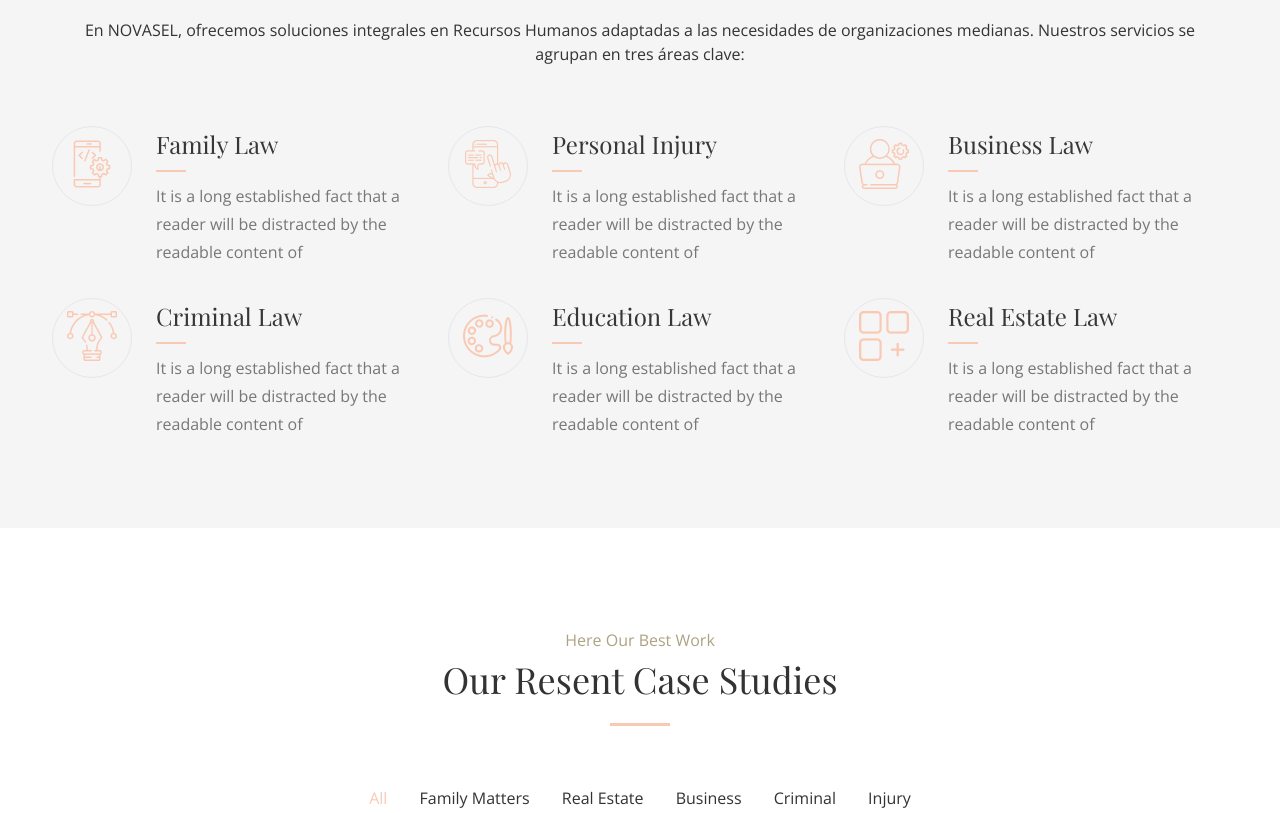
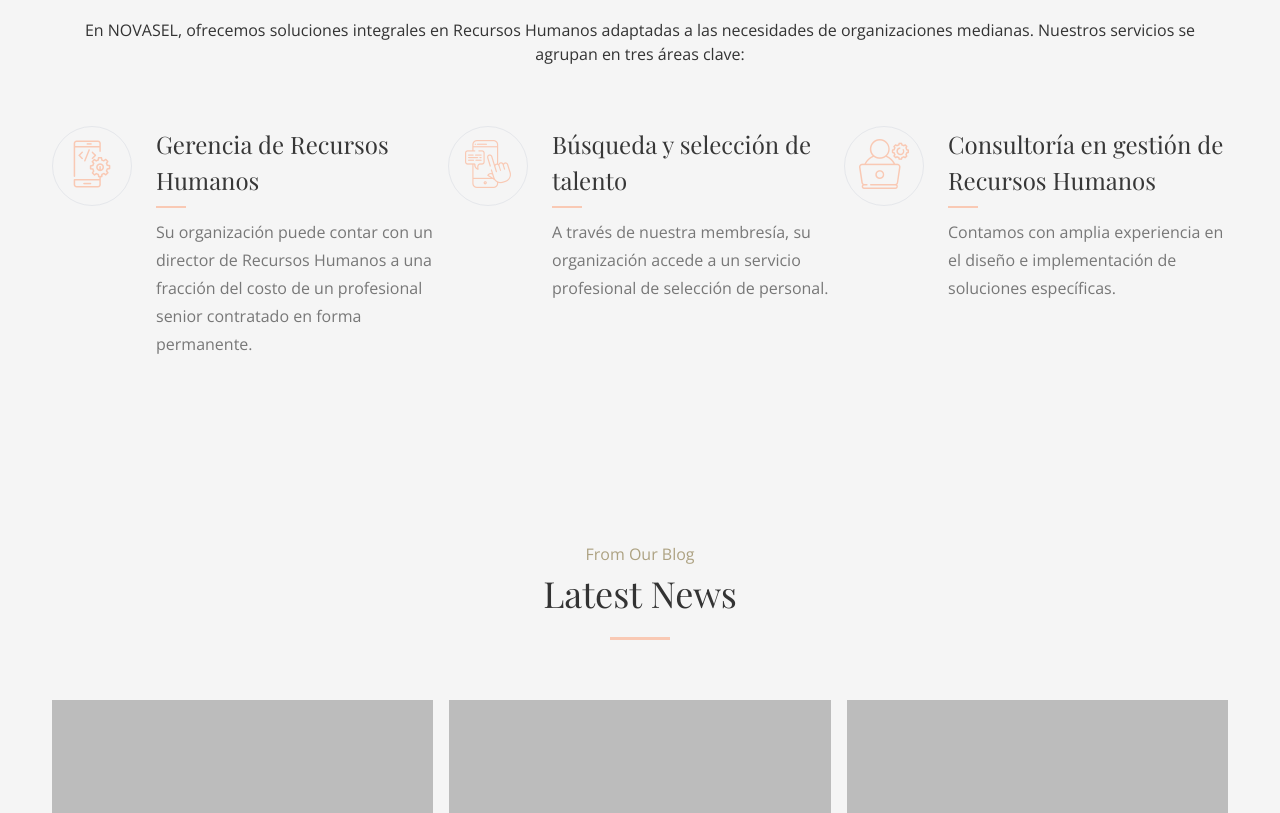
Before and after one commit to ElDT43/novasel-template, a website: page index.html in a window 1280 px wide. Shown: the part 1800-2613 px from the top of the page. Drawn offline with nearby package versions, Linux system fonts and the light colour scheme; files whose address does not match are found by name.

Commit message:
Removed unused code

```diff
--- a/index.html
+++ b/index.html
@@ -342,14 +342,15 @@
                                     <h3
                                         class="text-[#373737] text-[24px] col:text-[20px] font-medium pb-[10px] relative mb-[10px] before:absolute before:content-[''] before:left-0 before:bottom-0 before:w-[30px] before:h-[2px] before:bg-[#f9c9b4]"
                                     >
-                                        Family Law
+                                        Gerencia de Recursos Humanos
                                     </h3>
                                     <p
                                         class="text-[#777] text-[16px] font-normal"
                                     >
-                                        It is a long established fact that a
-                                        reader will be distracted by the
-                                        readable content of
+                                        Su organización puede contar con un
+                                        director de Recursos Humanos a una
+                                        fracción del costo de un profesional
+                                        senior contratado en forma permanente.
                                     </p>
                                 </div>
                             </div>
@@ -371,14 +372,14 @@
                                     <h3
                                         class="text-[#373737] text-[24px] col:text-[20px] font-medium pb-[10px] relative mb-[10px] before:absolute before:content-[''] before:left-0 before:bottom-0 before:w-[30px] before:h-[2px] before:bg-[#f9c9b4]"
                                     >
-                                        Personal Injury
+                                        Búsqueda y selección de talento
                                     </h3>
                                     <p
                                         class="text-[#777] text-[16px] font-normal"
                                     >
-                                        It is a long established fact that a
-                                        reader will be distracted by the
-                                        readable content of
+                                        A través de nuestra membresía, su
+                                        organización accede a un servicio
+                                        profesional de selección de personal.
                                     </p>
                                 </div>
                             </div>
@@ -400,101 +401,15 @@
                                     <h3
                                         class="text-[#373737] text-[24px] col:text-[20px] font-medium pb-[10px] relative mb-[10px] before:absolute before:content-[''] before:left-0 before:bottom-0 before:w-[30px] before:h-[2px] before:bg-[#f9c9b4]"
                                     >
-                                        Business Law
+                                        Consultoría en gestión de Recursos
+                                        Humanos
                                     </h3>
                                     <p
                                         class="text-[#777] text-[16px] font-normal"
                                     >
-                                        It is a long established fact that a
-                                        reader will be distracted by the
-                                        readable content of
-                                    </p>
-                                </div>
-                            </div>
-                        </div>
-                        <div
-                            class="col-span-4 md:col-span-6 sm:col-span-12 mb-5"
-                        >
-                            <div class="group flex sm:mx-[80px] col:mx-0">
-                                <div class="h-[80px] w-[80px]">
-                                    <div
-                                        class="h-[80px] w-[80px] leading-[75px] border border-[rgba(249, 201, 180, .5)] rounded-[50%] text-center"
-                                    >
-                                        <i
-                                            class="fi flaticon-thief text-[50px] col:text-[30px] transition-all text-[#f9c9b4] group-hover:text-[#999]"
-                                        ></i>
-                                    </div>
-                                </div>
-                                <div class="pl-[24px]">
-                                    <h3
-                                        class="text-[#373737] text-[24px] col:text-[20px] font-medium pb-[10px] relative mb-[10px] before:absolute before:content-[''] before:left-0 before:bottom-0 before:w-[30px] before:h-[2px] before:bg-[#f9c9b4]"
-                                    >
-                                        Criminal Law
-                                    </h3>
-                                    <p
-                                        class="text-[#777] text-[16px] font-normal"
-                                    >
-                                        It is a long established fact that a
-                                        reader will be distracted by the
-                                        readable content of
-                                    </p>
-                                </div>
-                            </div>
-                        </div>
-                        <div
-                            class="col-span-4 md:col-span-6 sm:col-span-12 mb-5"
-                        >
-                            <div class="group flex sm:mx-[80px] col:mx-0">
-                                <div class="h-[80px] w-[80px]">
-                                    <div
-                                        class="h-[80px] w-[80px] leading-[75px] border border-[rgba(249, 201, 180, .5)] rounded-[50%] text-center"
-                                    >
-                                        <i
-                                            class="fi flaticon-university-graduate-hat text-[50px] col:text-[30px] transition-all text-[#f9c9b4] group-hover:text-[#999]"
-                                        ></i>
-                                    </div>
-                                </div>
-                                <div class="pl-[24px]">
-                                    <h3
-                                        class="text-[#373737] text-[24px] col:text-[20px] font-medium pb-[10px] relative mb-[10px] before:absolute before:content-[''] before:left-0 before:bottom-0 before:w-[30px] before:h-[2px] before:bg-[#f9c9b4]"
-                                    >
-                                        Education Law
-                                    </h3>
-                                    <p
-                                        class="text-[#777] text-[16px] font-normal"
-                                    >
-                                        It is a long established fact that a
-                                        reader will be distracted by the
-                                        readable content of
-                                    </p>
-                                </div>
-                            </div>
-                        </div>
-                        <div
-                            class="col-span-4 md:col-span-6 sm:col-span-12 mb-5"
-                        >
-                            <div class="group flex sm:mx-[80px] col:mx-0">
-                                <div class="h-[80px] w-[80px]">
-                                    <div
-                                        class="h-[80px] w-[80px] leading-[75px] border border-[rgba(249, 201, 180, .5)] rounded-[50%] text-center"
-                                    >
-                                        <i
-                                            class="fi flaticon-house text-[50px] col:text-[30px] transition-all text-[#f9c9b4] group-hover:text-[#999]"
-                                        ></i>
-                                    </div>
-                                </div>
-                                <div class="pl-[24px]">
-                                    <h3
-                                        class="text-[#373737] text-[24px] col:text-[20px] font-medium pb-[10px] relative mb-[10px] before:absolute before:content-[''] before:left-0 before:bottom-0 before:w-[30px] before:h-[2px] before:bg-[#f9c9b4]"
-                                    >
-                                        Real Estate Law
-                                    </h3>
-                                    <p
-                                        class="text-[#777] text-[16px] font-normal"
-                                    >
-                                        It is a long established fact that a
-                                        reader will be distracted by the
-                                        readable content of
+                                        Contamos con amplia experiencia en el
+                                        diseño e implementación de soluciones
+                                        específicas.
                                     </p>
                                 </div>
                             </div>
@@ -505,7 +420,7 @@
             <!--end barristar-practice-area-->
 
             <!-- start of barristar-studies-area -->
-            <section class="py-[100px] md:py-[90px]">
+            <!--<section class="py-[100px] md:py-[90px]">
                 <div class="wraper">
                     <div class="col-span-12 text-center">
                         <div class="mb-[60px]">
@@ -768,7 +683,7 @@
             <!-- end of barristar-studies-area -->
 
             <!-- start barristar-testimonial-section -->
-            <section class="relative">
+            <!--section class="relative">
                 <div class="wraper">
                     <div class="grid grid-cols-12 gap-3">
                         <div class="col-span-4 md:col-span-6 sm:col-span-12">
@@ -869,7 +784,7 @@
             <!-- end barristar-testimonial-section -->
 
             <!-- start barristar-contact-section -->
-            <section
+            <!--<section
                 class="relative bg-[url(../images/contact/1.jpg)] bg-center bg-cover bg-no-repeat bg-fixed py-[100px] md:pt-[90px] md:pb-[80px] z-10 before:content-[''] before:bg-[rgba(21,26,48,0.9)] before:w-full before:h-full before:absolute before:left-0 before:-z-10 before:top-0"
             >
                 <div class="wraper">
@@ -995,7 +910,7 @@
             <!-- end barristar-contact-section -->
 
             <!--start barristar-team-area -->
-            <section class="relative py-[100px] md:py-[90px]">
+            <!--<section class="relative py-[100px] md:py-[90px]">
                 <div class="wraper">
                     <div class="col-span-12 text-center">
                         <div class="mb-[60px]">
@@ -1402,7 +1317,7 @@
             <!--end barristar-team-area  -->
 
             <!-- start barristar-counter-section -->
-            <section
+            <!--<section
                 class="relative -z-10 bg-[url('../images/counter/1.jpg')] bg-no-repeat bg-center bg-cover overflow-hidden pt-[100px] pb-[95px]"
             >
                 <div class="wraper">
```
